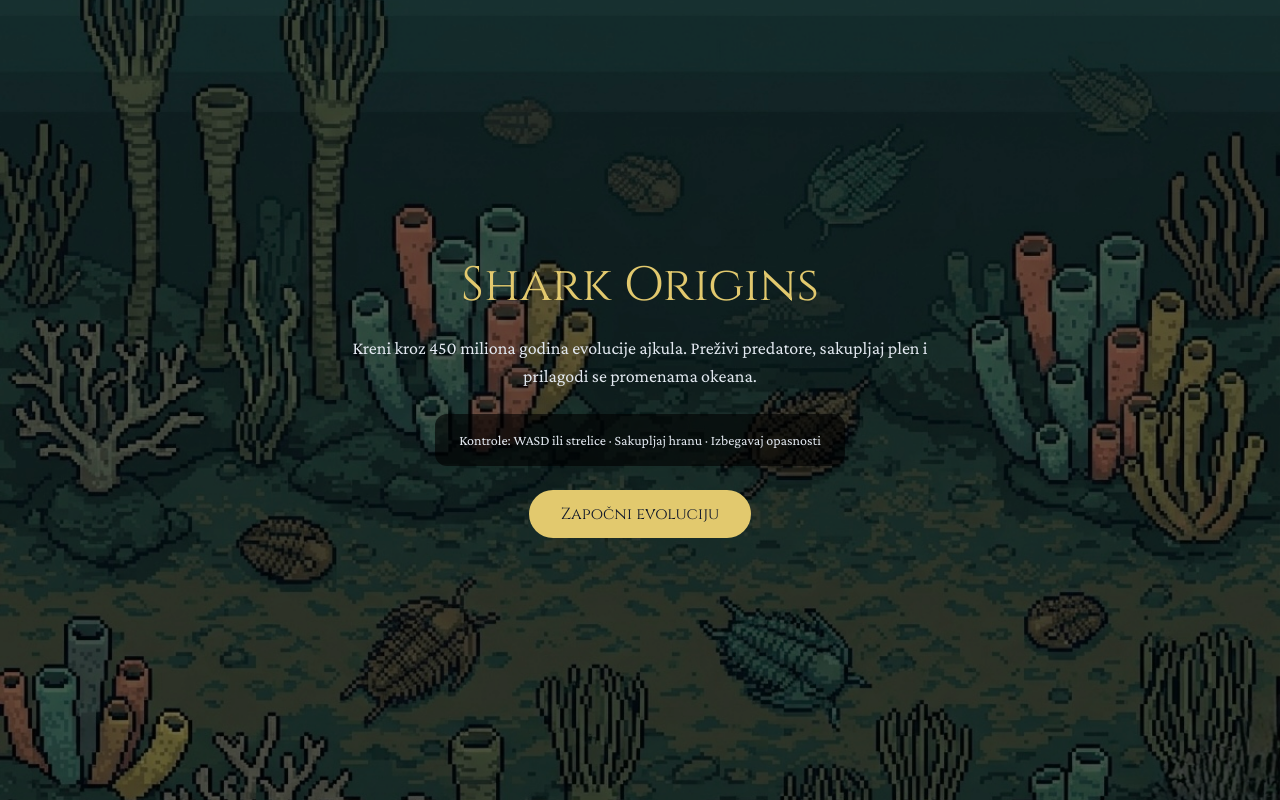
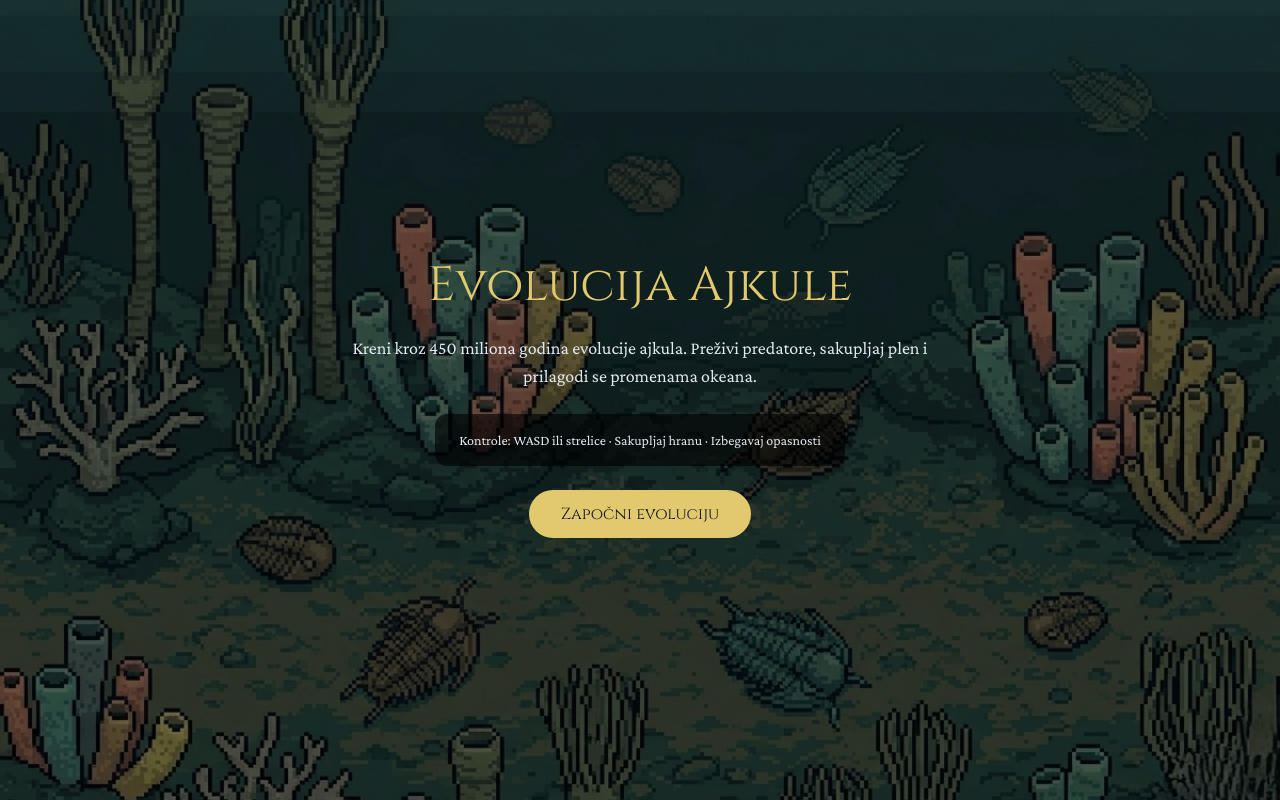
Before and after one commit to djurkeceo/shark-origins-web-game, a React (Vite) app: page / in a window 1280 px wide. Built offline with nearby package versions, Linux system fonts and the light colour scheme.

Commit message:
changed the name of the game in the hero section

```diff
--- a/src/components/screens/IntroScreen.tsx
+++ b/src/components/screens/IntroScreen.tsx
@@ -15,7 +15,7 @@ const IntroScreen = ({ onStart }: IntroScreenProps) => {
       />
       <div className="relative z-10 flex h-full flex-col items-center justify-center gap-6 px-6 text-center">
         <h1 className="font-heading text-5xl text-[color:var(--accent)]">
-          Shark Origins
+          Evolucija Ajkule
         </h1>
         <p className="max-w-xl text-lg text-slate-200">
           Kreni kroz 450 miliona godina evolucije ajkula. Preživi predatore,
```
